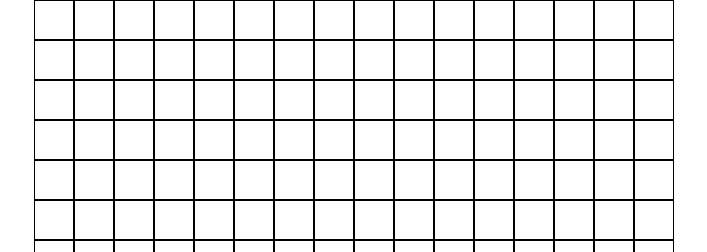
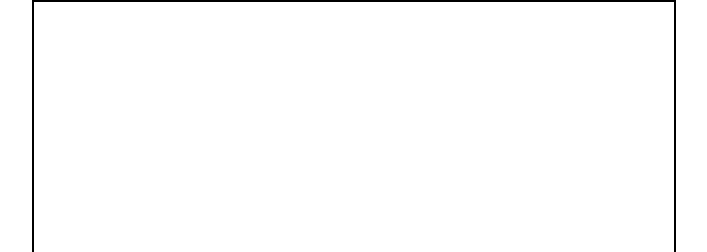
Before and after one commit to mateusmtoledo/etch-a-sketch, a plain HTML site: page index.html in a window 1280 px wide. Shown: the top 252 px of the page, without its empty margins (286-993 px from the left). Drawn offline with Linux system fonts and the light colour scheme.

Commit message:
Remove borders from the squares

```diff
--- a/style.css
+++ b/style.css
@@ -7,6 +7,9 @@ body, * {
     display: flex;
     flex-direction: column;
     align-items: center;
+    width: min-content;
+    border: 2px solid black;
+    margin: auto;
 }
 
 .row {
@@ -14,7 +17,6 @@ body, * {
 }
 
 .square {
-    border: 1px solid black;
     box-sizing: border-box;
 }
 
```
